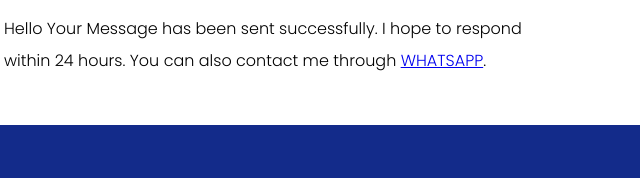
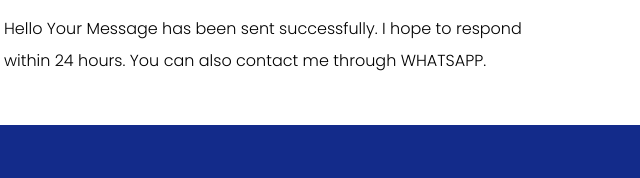
Before and after one commit to Akindele-Ebenezer/car-delivery, a plain HTML site: page message-success.html in a window 1280 px wide. Shown: the part 166-344 px from the top of the page, 356-996 px from the left. Drawn offline with Linux system fonts and the light colour scheme.

Commit message:
Update styles.css

```diff
--- a/styles/styles.css
+++ b/styles/styles.css
@@ -299,6 +299,11 @@ input[placeholder],
     color: #61d961;
 }
 
+.message-success div p a {
+    color: var(--black);
+    text-decoration: none;
+}
+
 nav {
     background-color: var(--black);
     color: var(--white);
```
